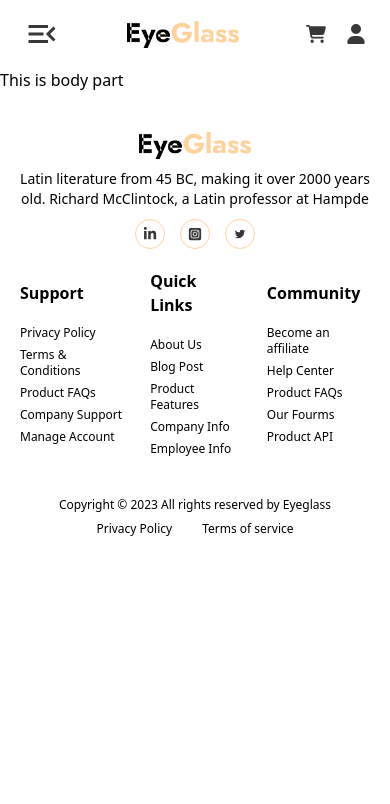
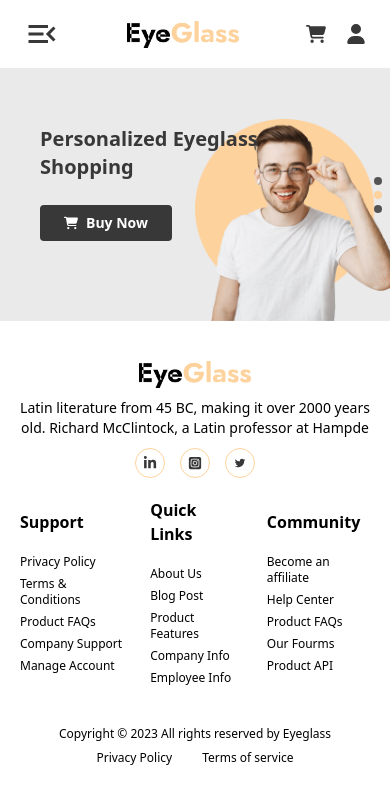
Before and after one commit to Shazzadul-Shakib/Shazzadul_Islam_Shakib-Landing-Page-Challange, a React (Vite) app: page / in a window 390 px wide. Shown: the top 804 px of the page. Built offline with nearby package versions, Linux system fonts and the light colour scheme.

Commit message:
responsive carousol added from swiperjs

```diff
--- a/package.json
+++ b/package.json
@@ -12,7 +12,8 @@
   "dependencies": {
     "react": "^18.2.0",
     "react-dom": "^18.2.0",
-    "react-icons": "^5.2.1"
+    "react-icons": "^5.2.1",
+    "swiper": "^11.1.3"
   },
   "devDependencies": {
     "@types/react": "^18.2.66",
--- a/src/components/Footer/Footer.jsx
+++ b/src/components/Footer/Footer.jsx
@@ -6,7 +6,7 @@ const Footer = () => {
   return (
     <main className=" hidden lg:block my-[30px] mx-[100px] xl:mx-[240px] ">
       {/* Upper body */}
-      <section className=" flex items-center">
+      <section className=" flex items-center mb-[40px]">
         {/* Logo and Icon section */}
         <div className=" flex-1 flex flex-col gap-[30px] pr-10">
           <div>
@@ -37,7 +37,7 @@ const Footer = () => {
           <div>
             <h1 className=" text-xl font-bold mb-[32px]">Support</h1>
 
-            <ul className=" flex flex-col gap-[10px]">
+            <ul className=" flex flex-col gap-[10px] text-xs">
               <li>Privacy Policy</li>
               <li>Terms & Conditions</li>
               <li>Product FAQs</li>
@@ -50,7 +50,7 @@ const Footer = () => {
           <div>
             <h1 className=" text-xl font-bold mb-[32px]">Quick Links</h1>
 
-            <ul className=" flex flex-col gap-[10px]">
+            <ul className=" flex flex-col gap-[10px] text-xs">
               <li>About Us</li>
               <li>Blog Post</li>
               <li>Product Features</li>
@@ -63,7 +63,7 @@ const Footer = () => {
           <div>
             <h1 className=" text-xl font-bold mb-[32px]">Community</h1>
 
-            <ul className=" flex flex-col gap-[10px]">
+            <ul className=" flex flex-col gap-[10px] text-xs">
               <li>Become an affiliate</li>
               <li>Help Center</li>
               <li>Product FAQs</li>
--- /dev/null
+++ b/src/components/Hero/Hero.jsx
@@ -0,0 +1,85 @@
+import { Swiper, SwiperSlide } from "swiper/react";
+import { Pagination, Autoplay } from "swiper/modules";
+import "swiper/css";
+import "swiper/css/pagination";
+import "./module.hero.css";
+import sliderImage from "../../assets/Image.png";
+import { allIcons } from "../../data/All-icons";
+
+export default function Hero() {
+  const { cart } = allIcons;
+
+  return (
+    <div className=" h-[30dvh] sm:h-[40dvh] lg:h-[90dvh] flex items-center justify-center bg-gray-100">
+      <Swiper
+        direction={"vertical"}
+        slidesPerView={1}
+        spaceBetween={30}
+        pagination={{
+          clickable: true,
+        }}
+        autoplay={{
+          delay: 3000,
+          disableOnInteraction: false,
+        }}
+        modules={[Pagination, Autoplay]}
+        className="w-full h-full"
+      >
+        <SwiperSlide className=" relative flex items-center justify-center h-full bg-carBg text-2xl">
+          <div className="absolute z-10 left-10 md:left-44 ">
+            <h1 className="  font-bold text-txtD1 text-xl md:text-3xl lg:text-5xl">
+              Personalized Eyeglass <br /> Shopping
+            </h1>
+            <button className=" flex justify-center items-center gap-2 px-[24px] py-[8px] md:px-[40px] md:py-[14px] bg-txtD1 text-txtL1 text-sm font-bold rounded my-6 md:my-10">
+              {cart} Buy Now
+            </button>
+          </div>
+
+          <div>
+            <img
+              className="absolute bottom-0 h-[80%] "
+              src={sliderImage}
+              alt="Slider Image"
+            />
+          </div>
+        </SwiperSlide>
+        <SwiperSlide className=" relative flex items-center justify-center h-full bg-carBg text-2xl">
+          <div className="absolute z-10 left-10 md:left-44 ">
+            <h1 className="  font-bold text-txtD1 text-xl md:text-3xl lg:text-5xl">
+              Personalized Eyeglass <br /> Shopping
+            </h1>
+            <button className=" flex justify-center items-center gap-2 px-[24px] py-[8px] md:px-[40px] md:py-[14px] bg-txtD1 text-txtL1 text-sm font-bold rounded my-6 md:my-10">
+              {cart} Buy Now
+            </button>
+          </div>
+
+          <div>
+            <img
+              className="absolute bottom-0 h-[80%] "
+              src={sliderImage}
+              alt="Slider Image"
+            />
+          </div>
+        </SwiperSlide>
+        <SwiperSlide className=" relative flex items-center justify-center h-full bg-carBg text-2xl">
+          <div className="absolute z-10 left-10 md:left-44 ">
+            <h1 className="  font-bold text-txtD1 text-xl md:text-3xl lg:text-5xl">
+              Personalized Eyeglass <br /> Shopping
+            </h1>
+            <button className=" flex justify-center items-center gap-2 px-[24px] py-[8px] md:px-[40px] md:py-[14px] bg-txtD1 text-txtL1 text-sm font-bold rounded my-6 md:my-10">
+              {cart} Buy Now
+            </button>
+          </div>
+
+          <div>
+            <img
+              className="absolute bottom-0 h-[80%] "
+              src={sliderImage}
+              alt="Slider Image"
+            />
+          </div>
+        </SwiperSlide>
+      </Swiper>
+    </div>
+  );
+}
--- /dev/null
+++ b/src/components/Hero/module.hero.css
@@ -0,0 +1,9 @@
+/* styles.css */
+.swiper-pagination-bullet {
+  background-color: #545454; /* Default color */
+  opacity: 1;
+}
+
+.swiper-pagination-bullet-active {
+  background-color: #fed29c; /* Active bullet color */
+}
--- a/src/layout/Main.jsx
+++ b/src/layout/Main.jsx
@@ -2,10 +2,11 @@ import Footer from "../components/Footer/Footer";
 import FooterSm from "../components/Footer/Footer-sm";
 import Header from "../components/Header/Header";
 import HeaderSm from "../components/Header/Header-sm";
+import Hero from "../components/Hero/Hero";
 
 const Main = () => {
   return (
-    <div>
+    <div className=" min-h-[100dvh] relative">
       {/* Header section */}
       <section>
         <Header />
@@ -13,10 +14,12 @@ const Main = () => {
       </section>
 
       {/* Body section */}
-      <h1>This is body part</h1>
+      <section>
+        <Hero/>
+      </section>
 
       {/* Footer section */}
-      <section>
+      <section className=" bottom-0">
         <Footer />
         <FooterSm/>
       </section>
--- a/tailwind.config.js
+++ b/tailwind.config.js
@@ -14,6 +14,7 @@ module.exports = {
         crdBD3: "#FFC3C6",
         crdBD3L1: "#FFEAD0",
         crdBD3L2: "#FFF9F1",
+        carBg: "#EAEAEA",
       },
     },
   },
```
Also changed, not shown: src/assets/Image.png (added), 1 other file (tests, documents, lock files or other folders).
